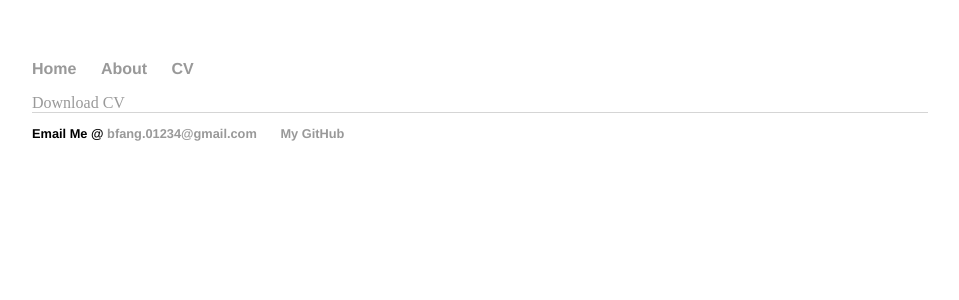
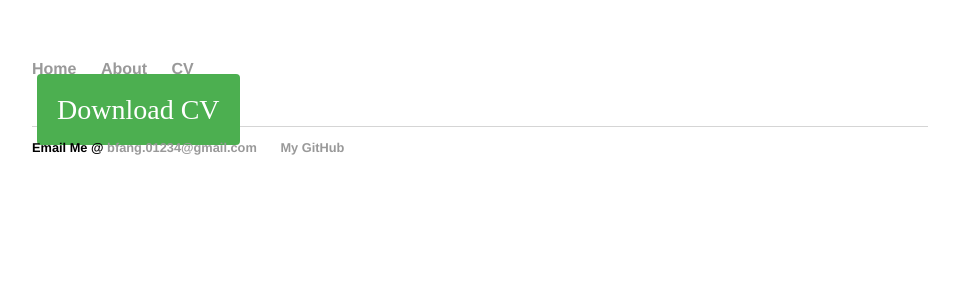
Before and after one commit to bennyfang/bennyfang.github.io, a Jekyll site: the page built from cv/index.html, in a window 1280 px wide. Shown: the top 300 px of the page, without its empty margins (160-1119 px from the left). Built offline with Jekyll 4.4.1, drawn with Linux system fonts in a browser that asks for light colours.

Commit message:
Update index.html

```diff
--- a/cv/index.html
+++ b/cv/index.html
@@ -5,5 +5,5 @@ description: Benny Fang's CV
 ---
 
 <div class="cv">
-	<a href="/files/Resume20170123.pdf" class="btn btn-default pull-right" title="Download CV as PDF">Download CV</a>
+	<a href="/files/Resume20170123.pdf" class="button" title="Download CV as PDF">Download CV</a>
 </div>
```
